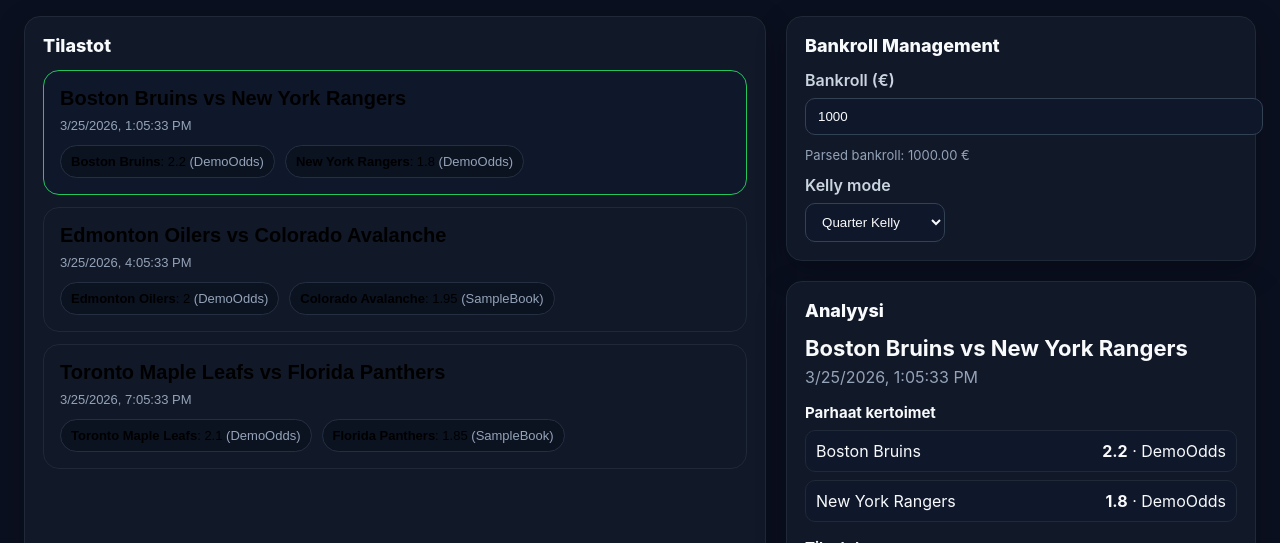
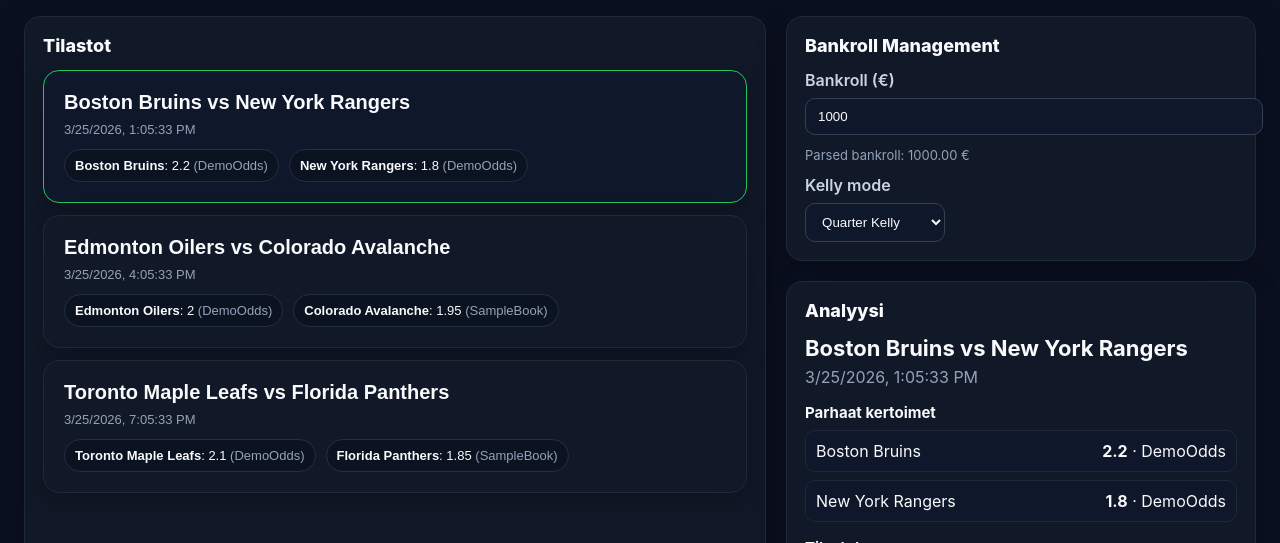
Before and after one commit to vv-glitchhub/scorecaster, a Next.js app: page / in a window 1280 px wide. Shown: the part 241-784 px from the top of the page. Built offline with nearby package versions, Linux system fonts and the light colour scheme; no server answers.

Commit message:
Update page.jsx

```diff
--- a/app/page.jsx
+++ b/app/page.jsx
@@ -908,8 +908,11 @@ const selectStyle = {
 
 const gameCardStyle = {
   width: "100%",
-  padding: 16,
+  padding: 20,
   borderRadius: 16,
+  background: "#172554",
+  color: "#f8fafc",
+  boxShadow: "0 8px 24px rgba(0,0,0,0.25)",
 };
 
 const pillStyle = {
```
